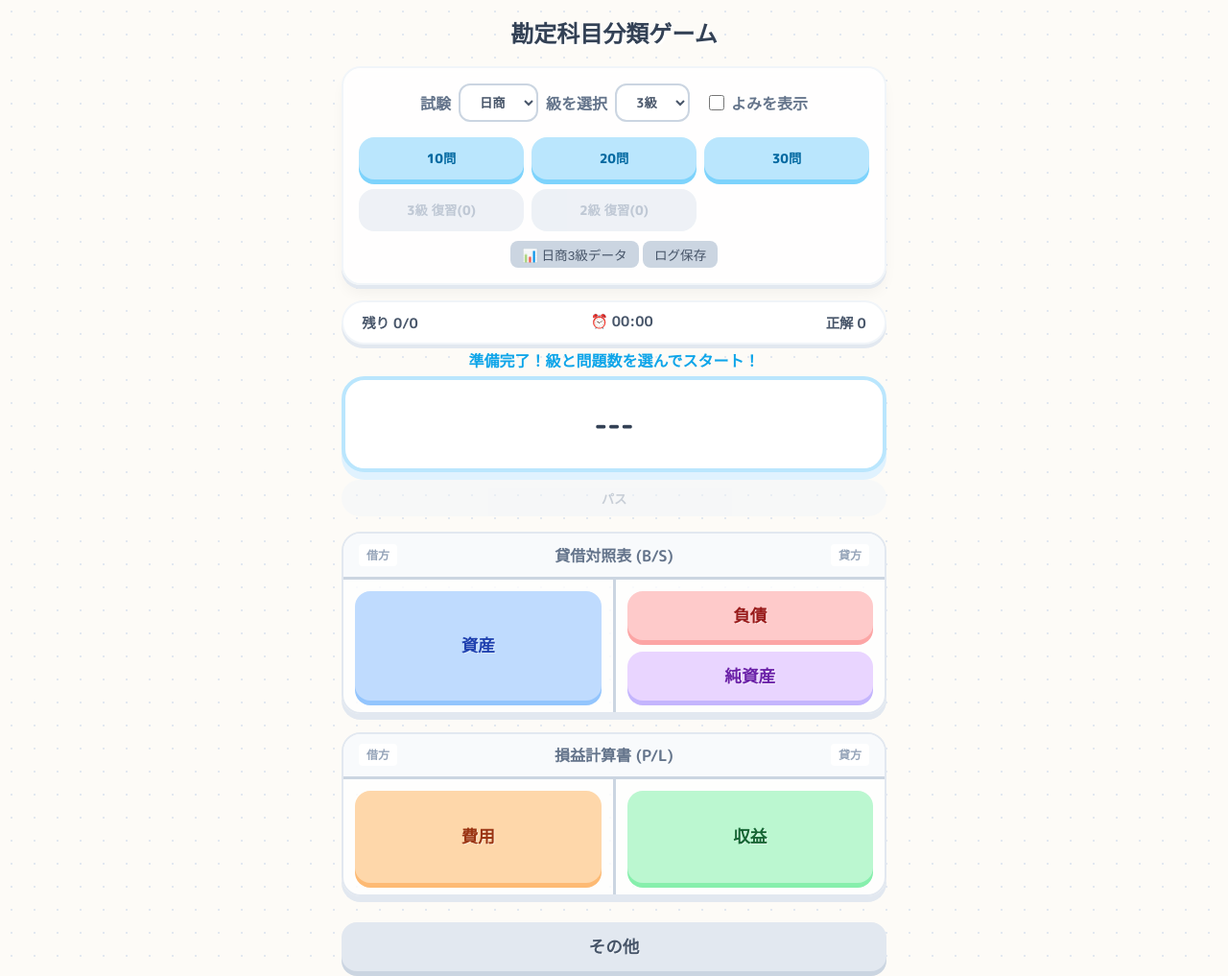
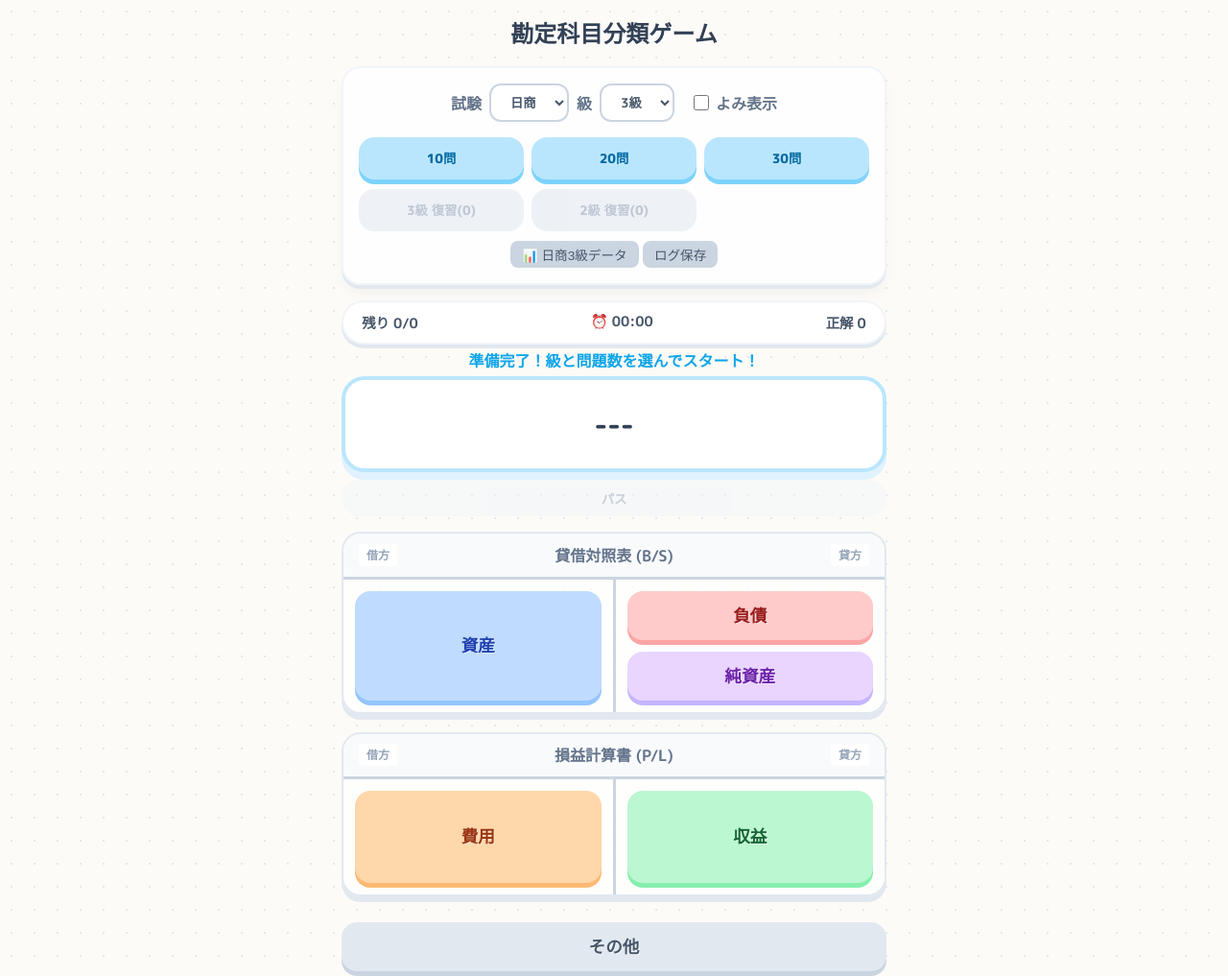
Before and after one commit to dn-nuniv/ac-game, a plain HTML site: page index.html in a window 1280 px wide. Shown: the top 1017 px of the page at 96% size. Drawn offline with nearby package versions, Linux system fonts and the light colour scheme.

Commit message:
refactor: UIラベルのテキストを短縮

```diff
--- a/index.html
+++ b/index.html
@@ -28,12 +28,12 @@
           <select id="exam-select" required>
             <option value="日商" selected>日商</option>
           </select>
-          <label for="grade-select">級を選択</label>
+          <label for="grade-select">級</label>
           <select id="grade-select" required>
             <option value="3級" selected>3級</option>
             <option value="2級">2級</option>
           </select>
-          <label class="yomi-toggle"><input type="checkbox" id="show-yomi"> よみを表示</label>
+          <label class="yomi-toggle"><input type="checkbox" id="show-yomi"> よみ表示</label>
         </form>
         <div class="start-buttons">
           <button type="button" class="start-button push-btn" data-count="10" disabled>10問</button>
```
